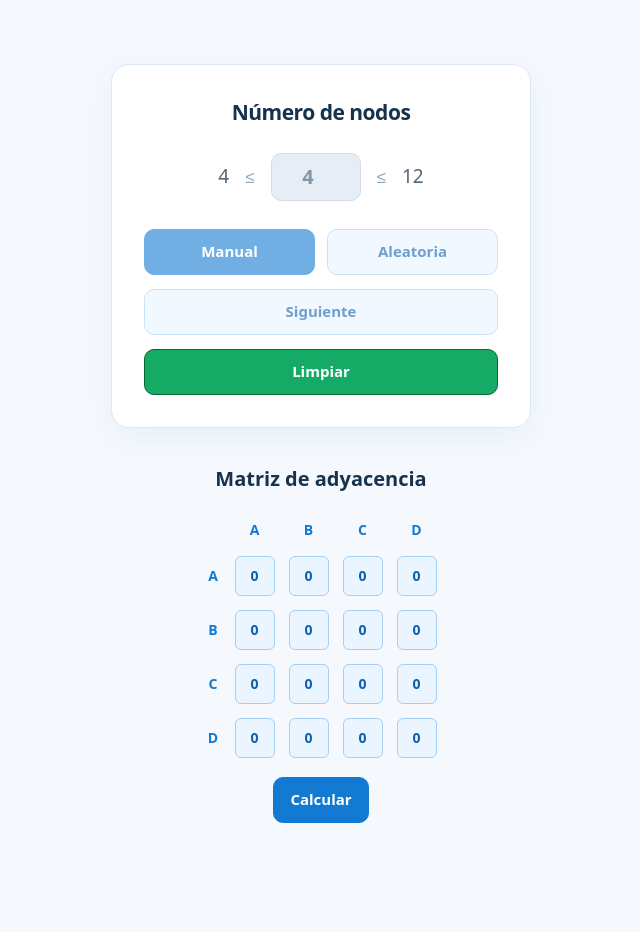
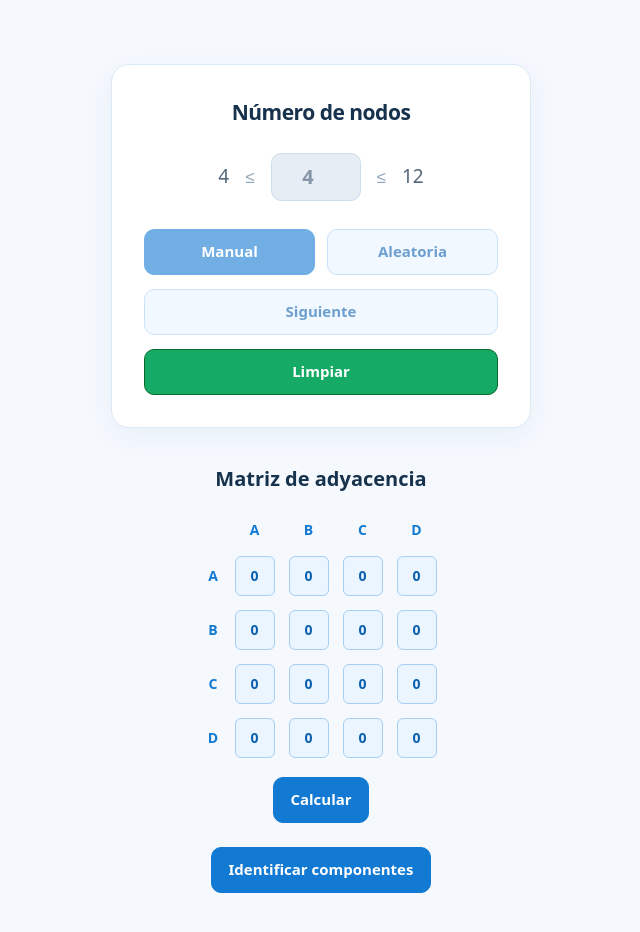
Before and after one commit to FrancoVB1/Componentes-Conexas, a React (Vite) app: page / in a window 1280 px wide. Both pictures are taken after a click on the button "Siguiente". Shown: the top 932 px of the page, without its empty margins (319-959 px from the left). Before the commit the page ends 907 px from the top, so only its background shows below. Built offline with nearby package versions, Linux system fonts and the light colour scheme.

Commit message:
feat: integrar componentes fuertemente conexas en React

```diff
--- /dev/null
+++ b/src/Components/ComponentesConexas.css
@@ -0,0 +1,27 @@
+
+.componentes-conexas {
+    display: flex;
+    flex-direction: column;
+    align-items: center;
+    gap: 16px;
+    margin-top: 24px;
+}
+
+.componentes-conexas > .btn {
+    min-width: 220px;
+}
+
+.resultado-componentes {
+    text-align: center;
+}
+
+.resultado-componentes h2 {
+    font-size: 20px;
+    font-weight: 600;
+    color: #17324d;
+    margin-bottom: 16px;
+}
+
+.resultado-componentes p {
+    margin: 8px 0;
+}
--- /dev/null
+++ b/src/Components/ComponentesConexas.tsx
@@ -0,0 +1,81 @@
+import { useState } from 'react'
+import './ComponentesConexas.css';
+
+interface ComponentesConexasProps {
+  matrizCaminos: number[][],
+  orden: number[]
+
+}
+
+export const ComponentesConexas = ({matrizCaminos, orden}:ComponentesConexasProps) => {
+  const [componentes, setComponentes] = useState<number[][]>([]);
+  const [cargando, setCargando] = useState<boolean>(false);
+  const [error, setError] = useState('');
+
+
+  const identificarComponentes = async () => {
+    setCargando(true);
+    setError('');
+
+    try {
+      const respuesta = await fetch('http://localhost:8000/componentes', {
+            method: 'POST',
+            headers: {
+                'Content-Type': 'application/json'
+            },
+            body: JSON.stringify({
+                matriz: matrizCaminos,
+                orden: orden
+            })
+      });
+
+      if (!respuesta.ok) {
+        throw new Error('Error al identificar componentes conexas');
+      }
+
+      const datos = await respuesta.json();
+      setComponentes(datos.componentes);
+
+    } catch (error) {
+        console.error('Error:', error);
+        setError('No se pudieron identificar las componentes');
+    } finally {
+      setCargando(false);
+    }
+
+  };
+  return (
+    <section className="componentes-conexas">
+        <button
+            className="btn btn-principal"
+            onClick={identificarComponentes}
+            disabled={cargando}
+        >
+            {cargando ? 'Calculando...' : 'Identificar componentes'}
+        </button>
+
+        {error && <p className="error">{error}</p>}
+
+        {componentes.length > 0 && (
+            <div className="resultado-componentes">
+                <h2>Componentes fuertemente conexas:</h2>
+                <p>Total de componentes: {componentes.length}</p>
+
+                {componentes.map((componente, i) => (
+                        <p key={i}>
+                            <strong>Componente {i + 1}:</strong>{' '}
+                            {'{ '}
+                            {componente
+                                .map((indice) => String.fromCharCode(65 + indice))
+                                .join(', ')}
+                            {' }'}
+                        </p>
+                ))}
+
+
+
+            </div>
+        )}
+    </section>
+  )
+}
--- a/src/Components/MatrizAdyacencia.tsx
+++ b/src/Components/MatrizAdyacencia.tsx
@@ -1,5 +1,6 @@
 import { useState } from 'react';
 import './MatrizAdyacencia.css'
+import { ComponentesConexas } from './ComponentesConexas';
 
 interface MatrizAdyacenciaProps {
   numeroNodos: number;
@@ -28,7 +29,7 @@ export const MatrizAdyacencia = ({numeroNodos}: MatrizAdyacenciaProps) => {
     const [matrizOrdenada, setMatrizOrdenada] = useState<number[][]>([]);
     const [orden, setOrden] = useState<number[]>([]);
     const [mostrarOrdenada, setMostrarOrdenada] = useState(false);
-
+    const [matrizCaminos, setMatrizCaminos] = useState<number[][]>([]);
 
 
 
@@ -82,7 +83,7 @@ export const MatrizAdyacencia = ({numeroNodos}: MatrizAdyacenciaProps) => {
             setMatrizOrdenada(datos.matriz_ordenada);
             setOrden(datos.orden);
             setMostrarOrdenada(false);
-
+            setMatrizCaminos(datos.matriz_caminos);
 
 
 
@@ -93,8 +94,10 @@ export const MatrizAdyacencia = ({numeroNodos}: MatrizAdyacenciaProps) => {
 
   return (
         <div className="matriz-adyacencia">
+
             <h2>Matriz de adyacencia</h2>
 
+                 {/* MATRIZ DE ADYACENCIA: */}
                 <table>
                     <thead>
                         <tr>
@@ -130,11 +133,17 @@ export const MatrizAdyacencia = ({numeroNodos}: MatrizAdyacenciaProps) => {
 
                 </table>
 
+
+
+
             <div className="contenedor-calcular">
                 <button type="button" className="btn btn-principal" onClick={enviarMatriz}>
                     Calcular
                 </button>
             </div>
+
+
+            {/* MATRIZ DE CAMINOS: */}
 
             {pasos.length > 0 && (
             <div>
@@ -144,6 +153,7 @@ export const MatrizAdyacencia = ({numeroNodos}: MatrizAdyacenciaProps) => {
                         {pasoActual ===0 ? "Matriz de adyacencia con 1 en la diagonal" : `Paso ${pasoActual} considerando el nodo ${pasos[pasoActual].nodo}`}
                     </h3>
 
+                {/* MATRIZ DE CAMINOS: */}
                 <table>
                     <thead>
                         <tr>
@@ -177,6 +187,7 @@ export const MatrizAdyacencia = ({numeroNodos}: MatrizAdyacenciaProps) => {
                     </tbody>
                 </table>
 
+
                 <div className="navegacion-pasos">
                     <button
                         type="button"
@@ -201,10 +212,13 @@ export const MatrizAdyacencia = ({numeroNodos}: MatrizAdyacenciaProps) => {
                     <button type='button' className='btn btn-secundario' onClick={() => setMostrarOrdenada(true)} disabled={pasoActual !== pasos.length-1}>Ordenar Matriz</button>
                 </div>
 
+
+
                     {mostrarOrdenada && (
                     <div>
                         <h2>Matriz de caminos ordenada</h2>
 
+                        {/* MATRIZ ORDENADA: */}
                         <table>
                             <thead>
                                 <tr>
@@ -236,15 +250,15 @@ export const MatrizAdyacencia = ({numeroNodos}: MatrizAdyacenciaProps) => {
                                 ))}
                             </tbody>
                         </table>
+
+
                     </div>
                     )}
-
-
-
 
             </div>
             )}
 
+            {<ComponentesConexas matrizCaminos={matrizCaminos} orden={orden}/>}
 
 
 
```
